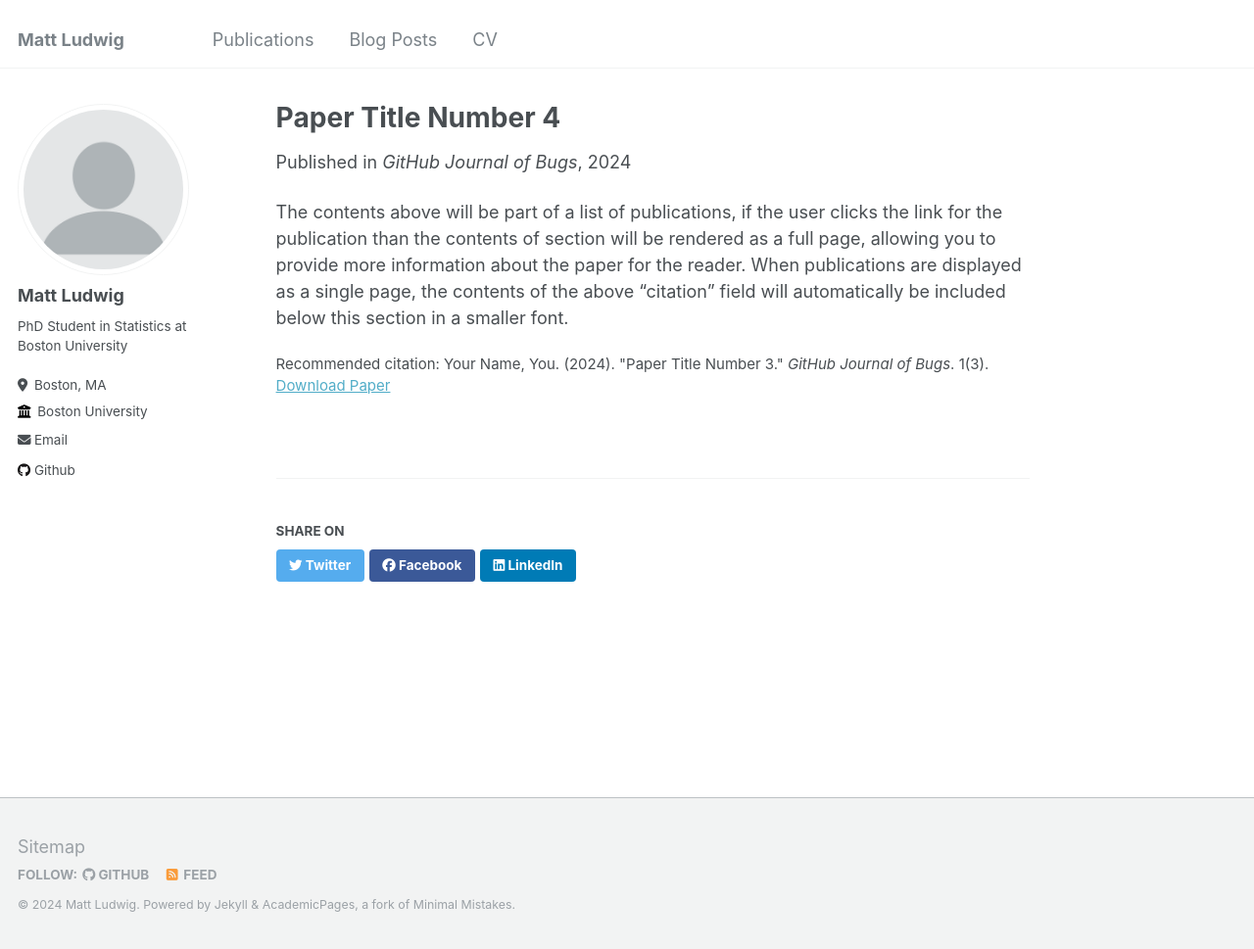
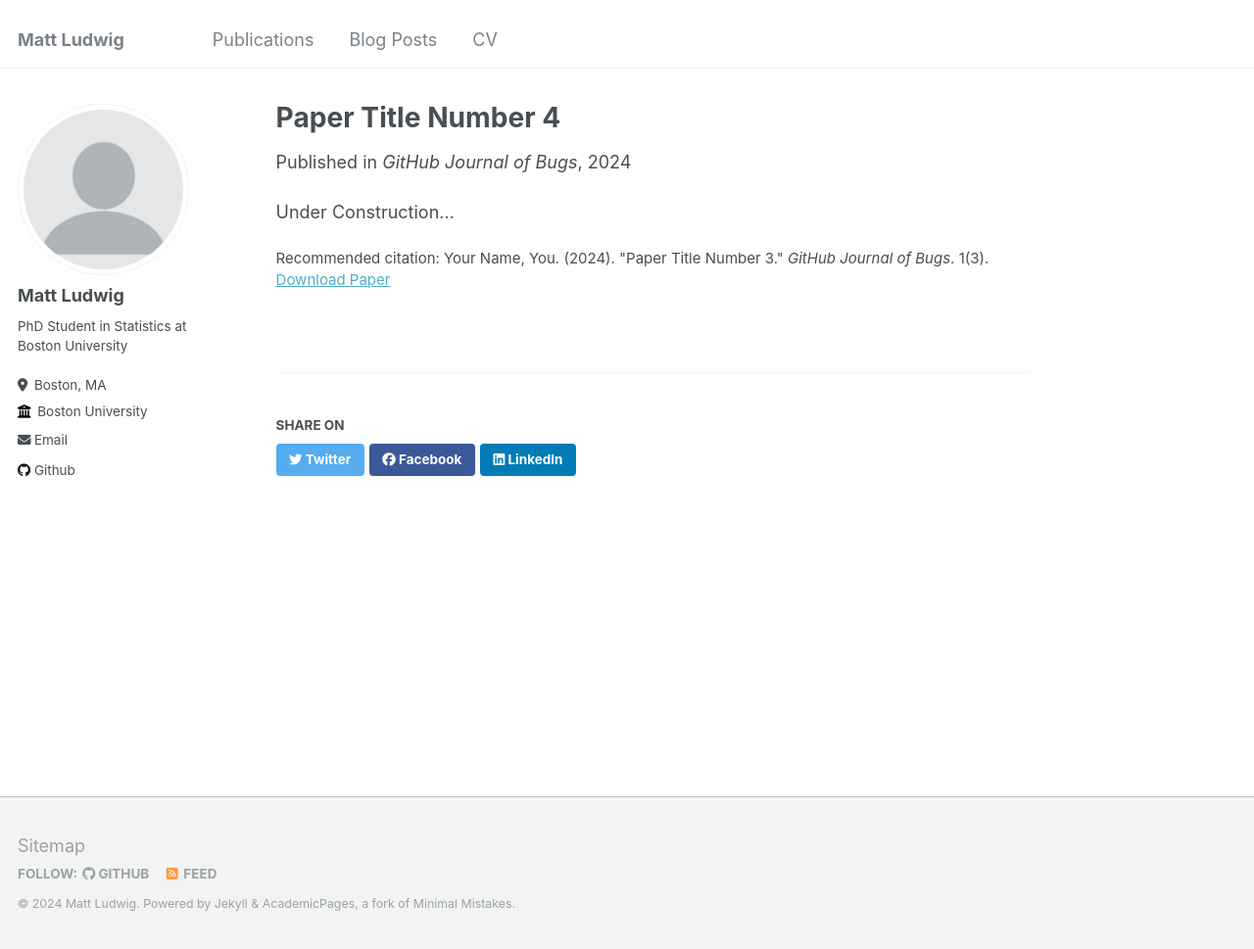
Before and after one commit to giwdulttam/giwdulttam.github.io2, a Jekyll site: the page built from _publications/2024-02-17-paper-title-number-4.md, in a window 1280 px wide and 969 px high. Shown: the whole window at 98% size. Built offline with Jekyll 4.4.1, drawn with Linux system fonts in a browser that asks for light colours.

Commit message:
Update 2024-02-17-paper-title-number-4.md

```diff
--- a/_publications/2024-02-17-paper-title-number-4.md
+++ b/_publications/2024-02-17-paper-title-number-4.md
@@ -9,4 +9,4 @@ paperurl: 'http://academicpages.github.io/files/paper3.pdf'
 citation: 'Your Name, You. (2024). &quot;Paper Title Number 3.&quot; <i>GitHub Journal of Bugs</i>. 1(3).'
 ---
 
-The contents above will be part of a list of publications, if the user clicks the link for the publication than the contents of section will be rendered as a full page, allowing you to provide more information about the paper for the reader. When publications are displayed as a single page, the contents of the above "citation" field will automatically be included below this section in a smaller font.
+Under Construction...
```
